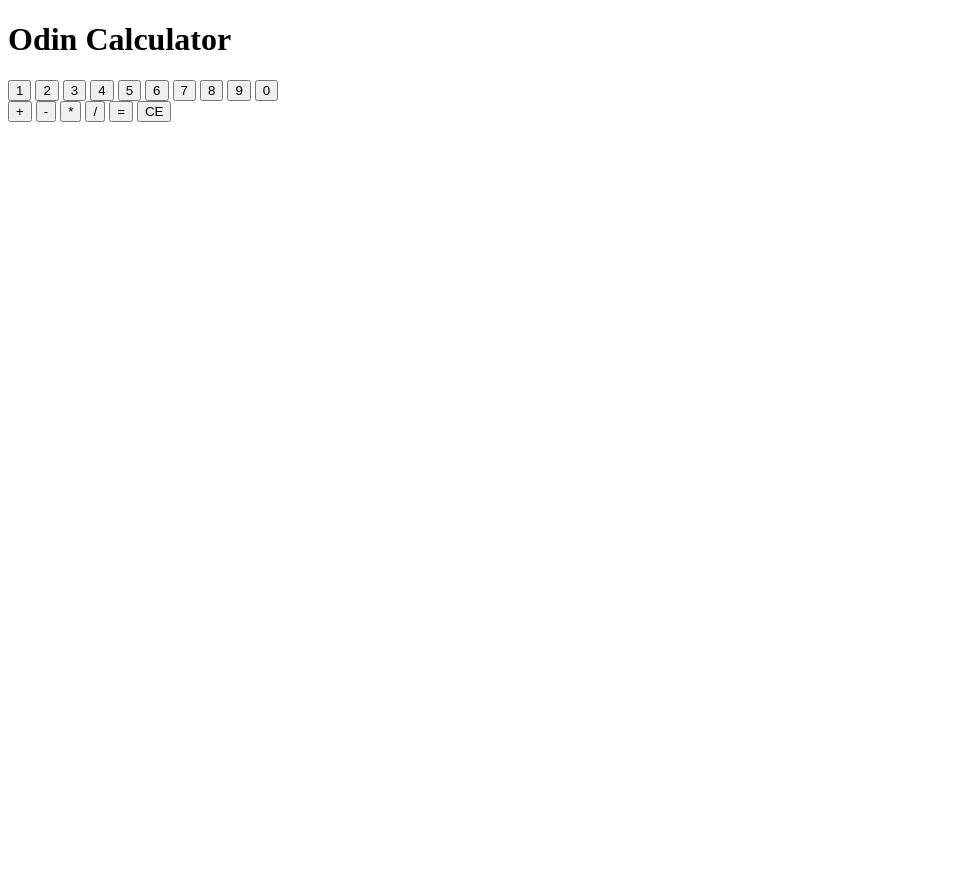
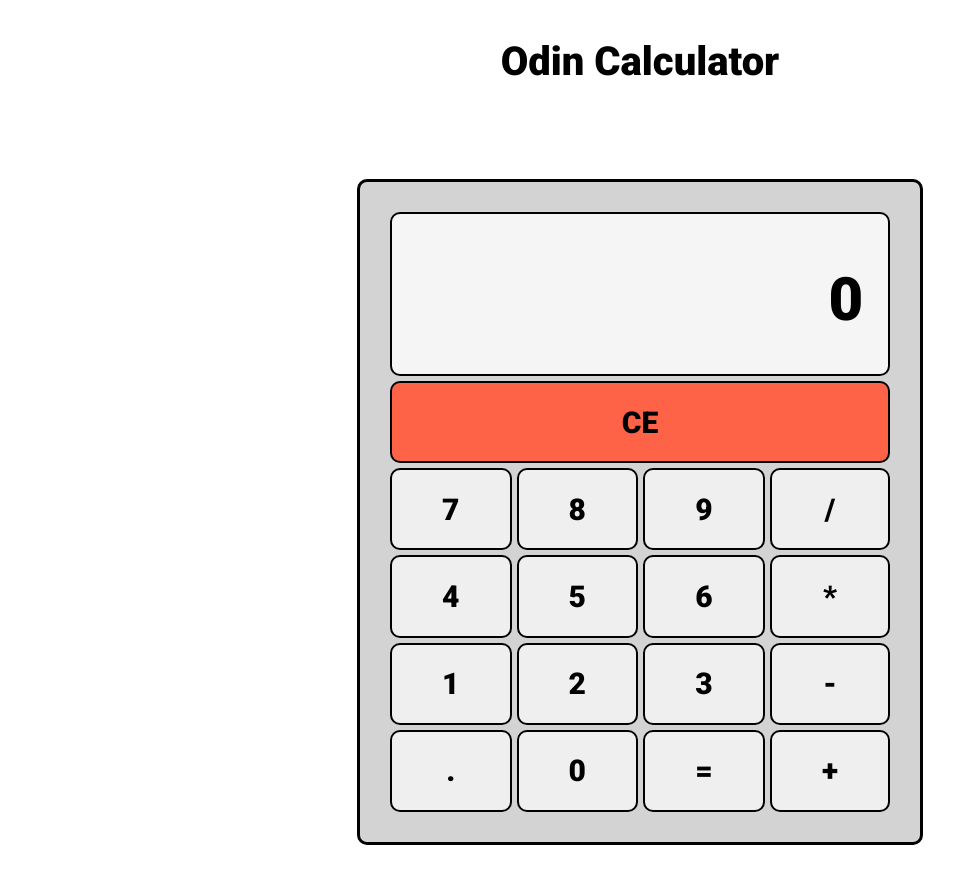
Before and after one commit to SBaldwin-Git/odin_calculator, a plain HTML site: page index.html in a window 1280 px wide. Shown: the whole page, without its empty margins (0-978 px from the left). Before the commit the page ends 800 px from the top, so only its background shows below. Drawn offline with Linux system fonts and the light colour scheme.

Commit message:
styling complete

```diff
--- a/index.html
+++ b/index.html
@@ -7,6 +7,9 @@
     <meta http-equiv="X-UA-Compatible" content="IE=edge">
     <meta name="viewport" content="width=device-width, initial-scale=1.0">
     <link rel="stylesheet" href="style.css">
+    <link rel="preconnect" href="https://fonts.googleapis.com">
+    <link rel="preconnect" href="https://fonts.gstatic.com" crossorigin>
+    <link href="https://fonts.googleapis.com/css2?family=Roboto:wght@900&display=swap" rel="stylesheet">
     <title>Odin Calculator</title>
 </head>
 <header>
@@ -17,26 +20,31 @@
     <div id="container">
         <div id="calculatorDiv">
 
-            <h2 id="calcText"></h2>
-            <div id="btnNumContainer">
-                <button>1</button>
-                <button>2</button>
-                <button>3</button>
-                <button>4</button>
-                <button>5</button>
-                <button>6</button>
-                <button>7</button>
-                <button>8</button>
-                <button>9</button>
-                <button>0</button>
-            </div>
-            <div id="btnOperatorContainer">
-                <button>+</button>
-                <button>-</button>
-                <button>*</button>
-                <button>/</button>
-                <button>=</button>
-                <button>CE</button>
+            <div id="btnContainer">
+                <div id="calcTextDiv">
+                    <h2 id="calcText">0</h2>
+                </div>
+                <button class="ceBtn">CE</button>
+
+                <button class="numBtn">7</button>
+                <button class="numBtn">8</button>
+                <button class="numBtn">9</button>
+                <button class="numBtn">/</button>
+
+                <button class="numBtn">4</button>
+                <button class="numBtn">5</button>
+                <button class="numBtn">6</button>
+                <button class="opBtn">*</button>
+
+                <button class="numBtn">1</button>
+                <button class="numBtn">2</button>
+                <button class="numBtn">3</button>
+                <button class="opBtn">-</button>
+
+                <button class="decimalBtn">.</button>
+                <button class="numBtn">0</button>
+                <button class="opBtn">=</button>
+                <button class="opBtn">+</button>
             </div>
         </div>
     </div>
--- a/style.css
+++ b/style.css
@@ -0,0 +1,63 @@
+*{
+    font-family: 'Roboto', sans-serif;
+}
+
+html {
+    height: 100%;
+}
+
+header h1 {
+    text-align: center;
+    margin-top: 3%;
+    font-size: 40px;
+}
+
+#container {
+    height: 800px;
+    display: flex;
+    justify-content: center;
+    align-items: center;
+}
+
+#btnContainer {
+    width: 500px;
+    height: 600px;
+    display: grid;
+    grid-template-columns: auto auto auto auto;
+    gap: 5px;
+    border-radius: 10px;
+    background-color: lightgray;
+    padding: 30px;
+    border-style: solid;
+}
+
+#btnContainer button {
+    font-size: 30px;
+    border: 2px solid black;
+    border-radius: 10px;
+}
+
+.ceBtn,
+#calcTextDiv {
+    grid-column-start: 1;
+    grid-column-end: 5;
+}
+
+.ceBtn{
+    background-color: tomato;
+}
+
+#calcTextDiv {
+    background-color: whitesmoke;
+    border: 2px solid black;
+    border-radius: 10px;
+    vertical-align: text-bottom;
+}
+
+#calcTextDiv h2 {
+    height: 20px;
+    font-size: 60px;
+    text-align: end;
+    padding-right: 5%;
+    vertical-align:text-bottom;
+}
```
